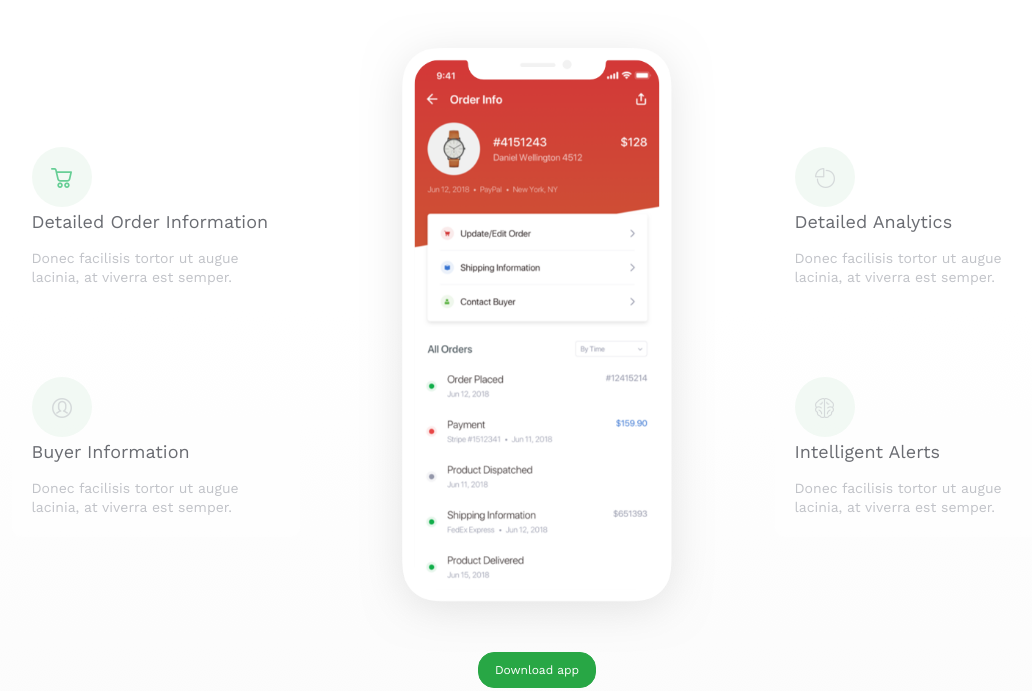
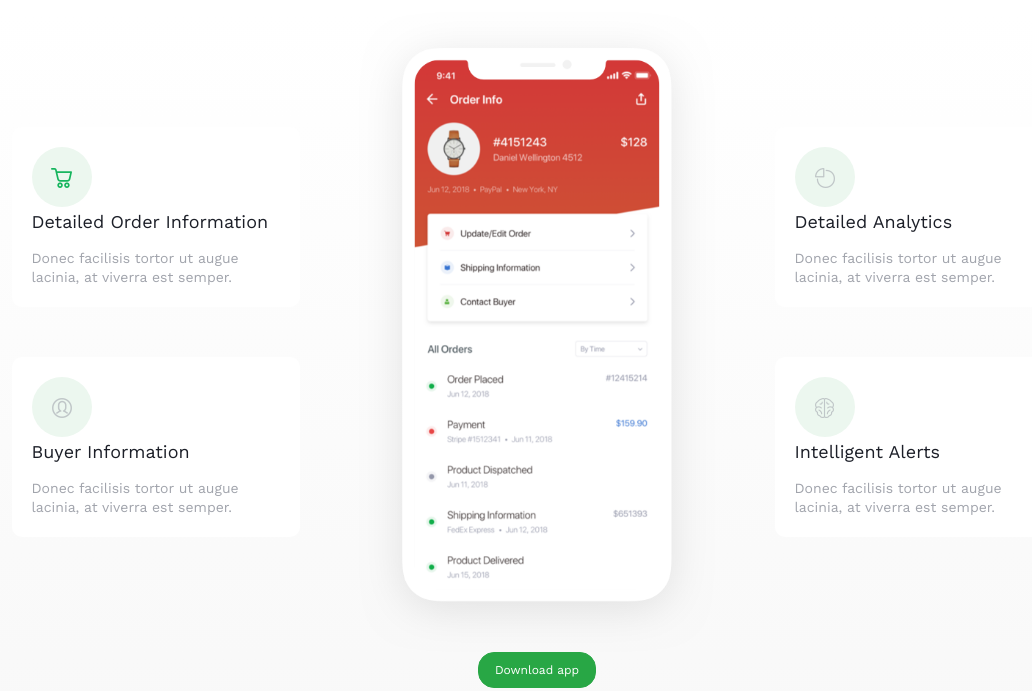
Before and after one commit to isnuldesu/landing-page-warehouse-app, a plain HTML site: page index.html in a window 1280 px wide. Shown: the part 1683-2374 px from the top of the page, without its empty margins (103-1135 px from the left). Drawn offline with nearby package versions, Linux system fonts and the light colour scheme.

Commit message:
change color and box shadow card

```diff
--- a/css/style.css
+++ b/css/style.css
@@ -26,6 +26,7 @@ section {
 .card {
     box-shadow: 0 10px 50px 0 rgba(7, 42, 68, 0.1);
     border: none !important;
+    background-color: #fff !important;
     margin: 50px 0;
     border-radius: 10px !important;
 }
@@ -131,7 +132,7 @@ header {
 /* SECTION 2 */
 
 .section2 {
-    background-image: url(/img/bg2.png);
+    background-image: linear-gradient(180deg, #FFFFFF 0%, #F7F7F7 100%);
     height: 860px;
 }
 
@@ -157,12 +158,10 @@ header {
     box-shadow: none;
     transition: all 0.75s;
     cursor: pointer;
-    opacity: .65;
 }
 
 .hover-effect:hover {
     box-shadow: 0 10px 50px 0 rgba(7, 42, 68, 0.2);
-    opacity: 1;
 }
 
 /* SECTION 3 */
@@ -250,7 +249,7 @@ header {
 footer {
     color: #fff !important;
     margin-top: 8%;
-    background-image: url(/img/bg3.png);
+    background-image: url(../img/bg3.png);
     background-size: cover;
     width: auto;
     height: 640px;
```
